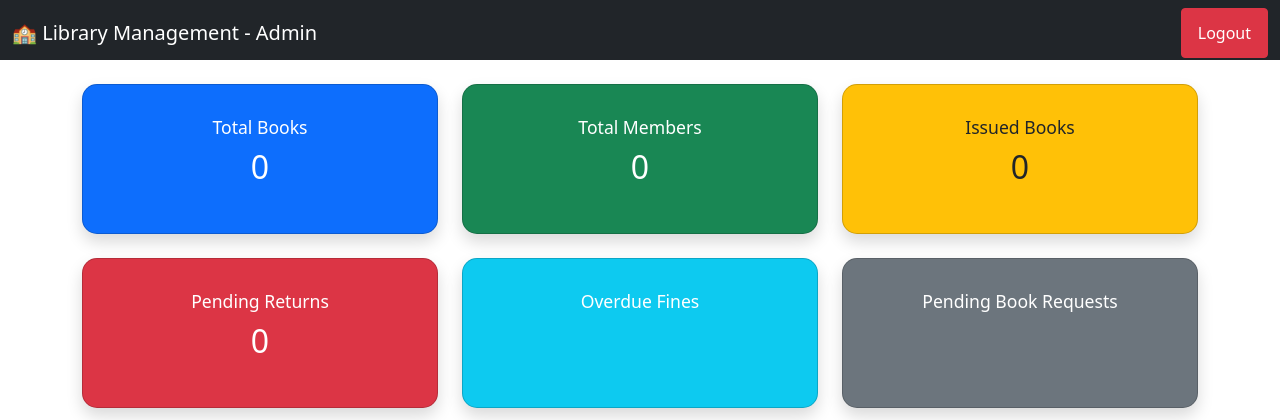
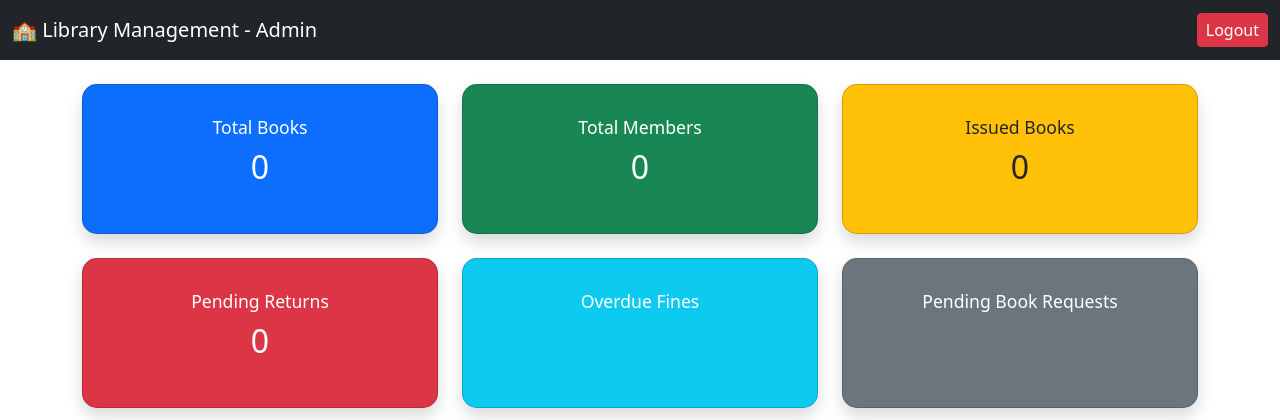
Before and after one commit to KrishnaShuklaDeveloper/Digital-Library-Management-System, a Django app: page /library/admin-home/ in a window 1280 px wide. Shown: the top 420 px of the page. Run offline with Django 5.2, Linux system fonts and the light colour scheme; the visitor is signed in with stand-in values (Sample User, id 1); data comes from the database, SQL or seed files in the repository; data that the repository does not hold is empty.

Commit message:
Update admin_home.html

```diff
--- a/library/templates/library/admin_home.html
+++ b/library/templates/library/admin_home.html
@@ -48,10 +48,11 @@
 <!-- Navbar -->
 <nav class="navbar navbar-dark bg-dark">
   <div class="container-fluid d-flex justify-content-between align-items-center">
-    <a class="navbar-brand mb-0" href="#">🏫 Library Management - Admin</a>
-    <a class="btn btn-danger btn-sm px-3 ms-auto" href="{% url 'logout' %}">Logout</a>
+    <a class="navbar-brand text-white" href="#">🏫 Library Management - Admin</a>
+    <a class="btn btn-danger btn-sm py-1 px-2" href="{% url 'logout' %}">Logout</a>
   </div>
 </nav>
+
 
 
 <!-- Dashboard -->
```
